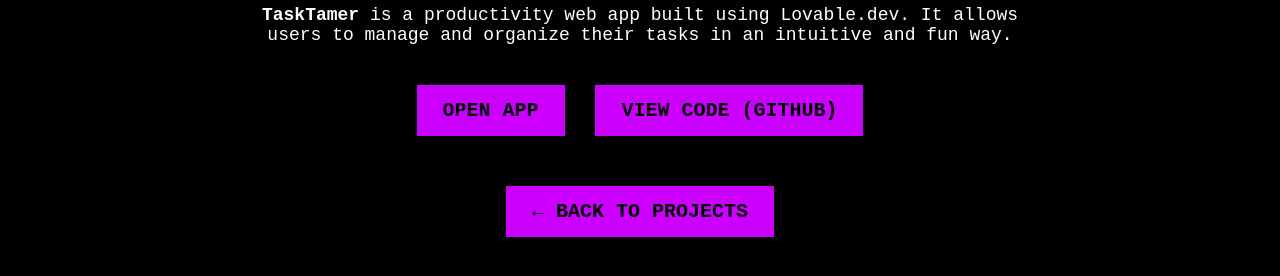
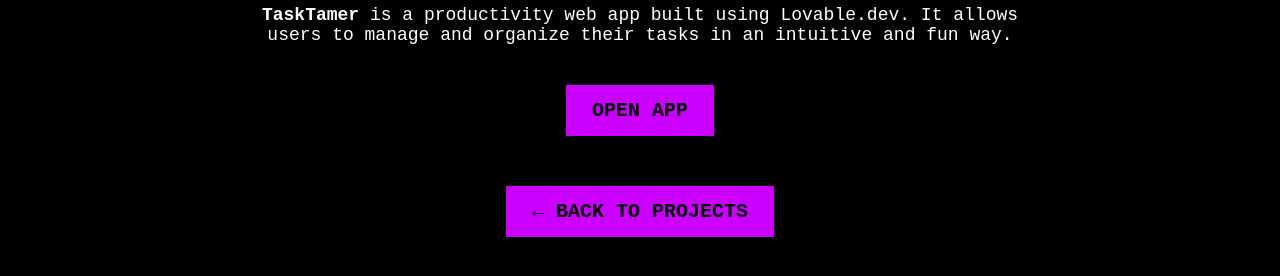
Before and after one commit to philipKock/mit-website, a plain HTML site: page tasktamer.html in a window 1280 px wide. Shown: the part 256-532 px from the top of the page. Drawn offline with Linux system fonts and the light colour scheme.

Commit message:
Remove viewCode button from Task Tamer, since it does not link to anything usefull

```diff
--- a/tasktamer.html
+++ b/tasktamer.html
@@ -17,7 +17,6 @@
 
         <div class="button-group">
             <a href="https://task-tamer-matrix-master.lovable.app/" class="button" target="_blank">Open App</a>
-            <a href="https://github.com/philipKock" class="button ghost" target="_blank">View Code (GitHub)</a>
         </div>
 
         <div class="button-group">
```
